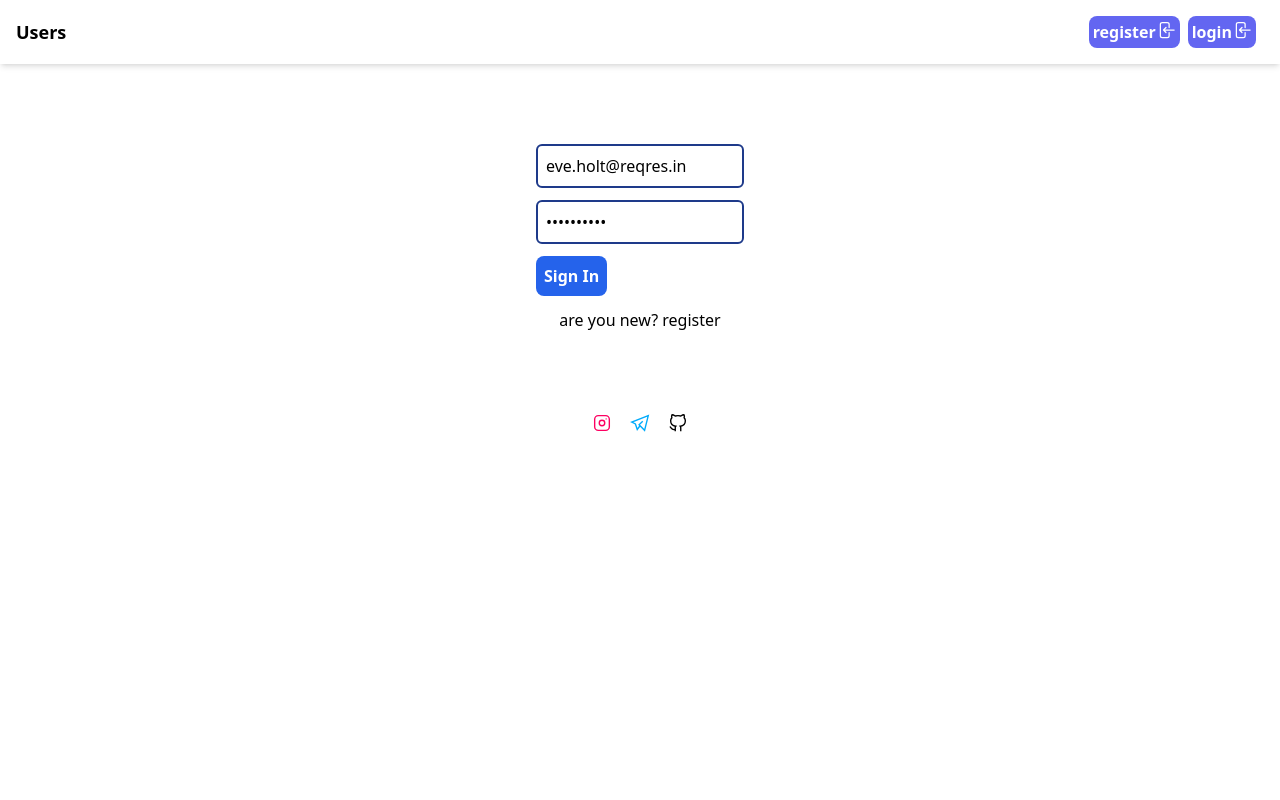
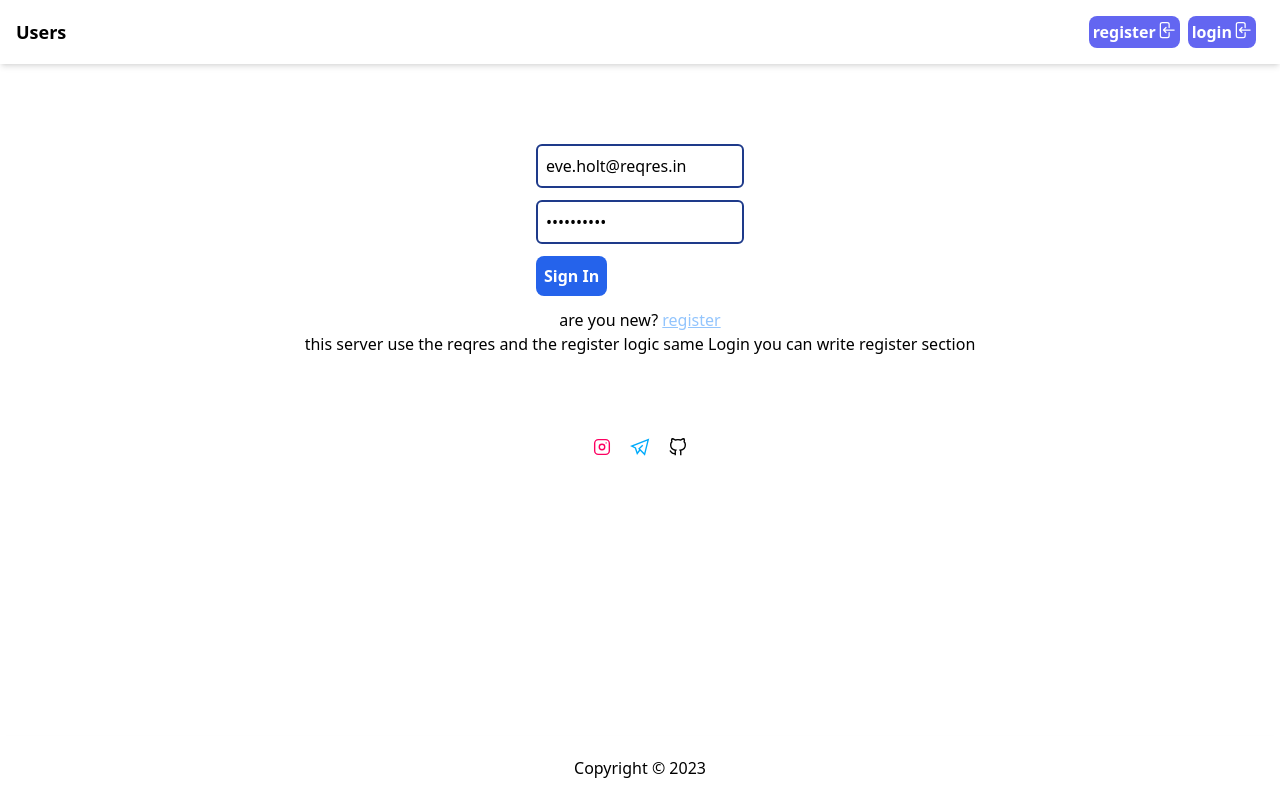
Before and after one commit to mohsen-jafarimo/usersapi, a React (Create React App) app: page /login in a window 1280 px wide. Built offline with nearby package versions, Linux system fonts and the light colour scheme.

Commit message:
footer created

```diff
--- a/src/App.js
+++ b/src/App.js
@@ -4,16 +4,23 @@ import Header from "./components/Header";
 import Home from "./components/pages/Home";
 import Login from "./components/pages/Login";
 import Register from "./components/pages/register";
+import Profile from "./components/pages/profile";
+import PrivateRoutes from "./components/pages/privateRoutes";
+import Footer from "./components/footer";
 
 function App() {
   return (
     <>
       <Header />
       <Routes>
+        <Route path="" element={<PrivateRoutes />}>
+          <Route path="/profile" element={<Profile />} />
+        </Route>
         <Route path="/register" element={<Register />} />
         <Route path="/login" element={<Login />} />
         <Route index element={<Home />} />
       </Routes>
+      <Footer />
     </>
   );
 }
--- a/src/components/Header.jsx
+++ b/src/components/Header.jsx
@@ -1,4 +1,4 @@
-import React, { useState } from "react";
+import React from "react";
 import { Link } from "react-router-dom";
 import { useSelector, useDispatch } from "react-redux";
 import { logout } from "../features/auth/authSlice";
@@ -7,7 +7,9 @@ const Header = () => {
   const dispatch = useDispatch();
   return (
     <header className="shadow-md p-4 flex justify-between items-center relative">
-      <h3 className="text-lg font-bold">Users</h3>
+      <h3 className="text-lg font-bold">
+        <Link to="/">Users</Link>
+      </h3>
 
       <div className="flex items-center justify-between">
         {userInfo ? (
--- /dev/null
+++ b/src/components/footer.jsx
@@ -0,0 +1,11 @@
+import React from "react";
+
+const Footer = () => {
+  return (
+    <footer className="shadow-md p-5 flex justify-center fixed bottom-0 right-0 left-0">
+      <p>Copyright &copy; 2023 </p>
+    </footer>
+  );
+};
+
+export default Footer;
--- a/src/components/pages/Login.jsx
+++ b/src/components/pages/Login.jsx
@@ -29,6 +29,9 @@ const Login = () => {
       console.log(err?.error?.message || err.error);
     }
   };
+  if (isLoading) {
+    return <div className="flex justify-center pt-20">Loading...</div>;
+  }
   return (
     <div className="w-full h-ful p-20  flex-col flex  items-center">
       <form className="flex flex-col" onSubmit={handleSubmit}>
@@ -52,8 +55,16 @@ const Login = () => {
         </button>
       </form>
       <h3 className="mt-3">
-        are you new? <Link to="/register">register</Link>
+        are you new?{" "}
+        <Link to="/register" className="underline text-blue-300">
+          register
+        </Link>
       </h3>
+      <div>
+        {" "}
+        this server use the reqres and the register logic same Login you can
+        write register section
+      </div>
       <div className="flex justify-evenly mt-20">
         <svg
           xmlns="http://www.w3.org/2000/svg"
--- /dev/null
+++ b/src/components/pages/privateRoutes.jsx
@@ -0,0 +1,9 @@
+import React from "react";
+import { useSelector } from "react-redux";
+import { Navigate, Outlet } from "react-router-dom";
+const PrivateRoutes = () => {
+  const { userInfo } = useSelector((state) => state.auth);
+  return userInfo ? <Outlet /> : <Navigate to="/login" replace />;
+};
+
+export default PrivateRoutes;
--- /dev/null
+++ b/src/components/pages/profile.jsx
@@ -0,0 +1,11 @@
+import React from "react";
+
+const Profile = () => {
+  return (
+    <div className="flex items-center justify-center h-full w-full">
+      <h2>Profile</h2>
+    </div>
+  );
+};
+
+export default Profile;
```
